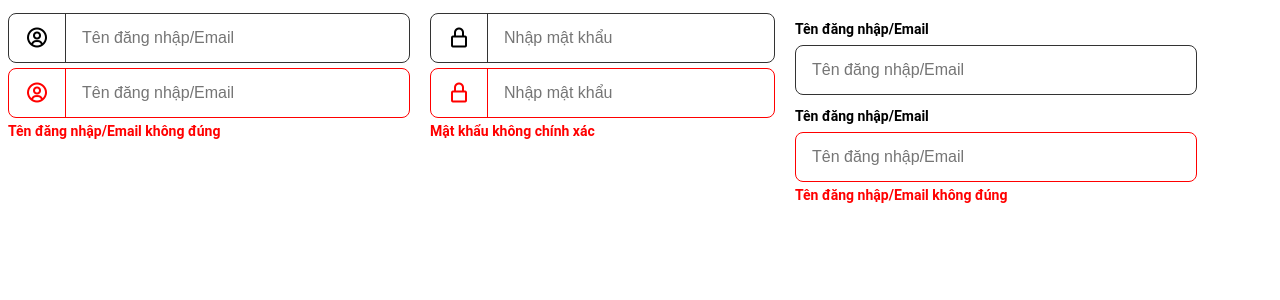
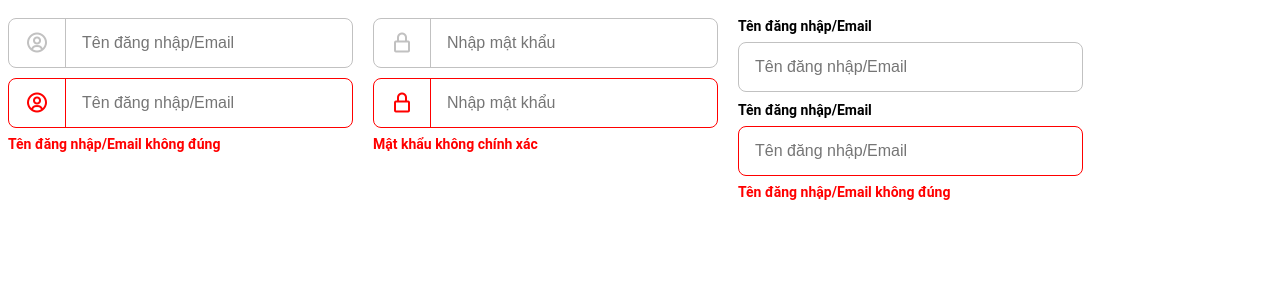
Before and after one commit to tampham512/practice, a React (Create React App) app: page /input-style-guide in a window 1280 px wide. Shown: the top 300 px of the page. Built offline with nearby package versions, Linux system fonts and the light colour scheme.

Commit message:
update component input

```diff
--- a/src/components/Button/styled.js
+++ b/src/components/Button/styled.js
@@ -9,12 +9,13 @@ export const ButtonBase = styled.button`
   ${({ size }) => {
     switch (size) {
       case "sm":
-        return `height:35px;
-                width:130px;
+        return `height:40px;
+                width:140px;
                 font-size:15px;
+                font-weight:bold;
              `;
       case "base":
-        return `height:40px;
+        return `height:44px;
                 width:200px;
                 font-weight:bold;
                 font-size:16px;
@@ -42,6 +43,7 @@ export const PrimaryButton = styled(ButtonBase)`
   }
   &:disabled {
     background-color: #999999;
+    cursor: not-allowed;
   }
 `;
 
@@ -49,18 +51,18 @@ export const SecondaryButton = styled(ButtonBase)`
   background-color: #fff;
   color: #ff0000;
   border: 1px solid #ff0000;
-  &:hover {
-    border-color: rgba(255, 0, 0, 0.7);
-  }
+  &:hover,
   &:active,
   &:focus {
-    border-color: #c20000;
-    color: #c20000;
+    border-width: 2px;
+    border-width: 2px;
   }
 
   &:disabled {
     border-color: #999999;
     color: #999999;
+    cursor: not-allowed;
+    border-width: 1px;
   }
 `;
 export const GrayButton = styled(ButtonBase)`
@@ -75,5 +77,6 @@ export const GrayButton = styled(ButtonBase)`
   }
   &:disabled {
     background-color: #999999;
+    cursor: not-allowed;
   }
 `;
--- a/src/components/Input/index.jsx
+++ b/src/components/Input/index.jsx
@@ -1,4 +1,4 @@
-import React from "react";
+import React, { useRef, useState } from "react";
 import {
   InputContainer,
   InputBoxBase,
@@ -14,12 +14,16 @@ const Input = ({
   $type = "text",
   status = "base",
   fontSize,
-  fontWeight = "bold",
-  border = "1px solid #333333",
+  fontWeight,
+  border = "1px solid #c1c1c1",
+  color = "#c1c1c1",
+  colorHover = "#333333",
+  colorFocus = "#333333",
+  fontWeightFocus = "bold",
   borderRadius = "8px",
   size = "base",
-  padding = "0 16px 0 14px",
-  margin = "5px 0",
+  margin = "10px 0",
+  gap = "8px",
   placeholder,
   width,
   height,
@@ -27,12 +31,10 @@ const Input = ({
   label,
   fontSizeLabel = "14px",
   fontWeightLabel = "700",
-  marginLabel = "8px 0",
 
   message,
   fontSizeMessage = "14px",
   fontWeightMessage = "700",
-  marginMessage = "5px 0",
 
   prefix,
   typePrefix,
@@ -41,15 +43,22 @@ const Input = ({
 
   ...props
 }) => {
+  const inputRef = useRef(null);
+  const [value, setValue] = useState("");
+
+  const handleClickLabel = () => {
+    inputRef.current.focus();
+  };
+
   switch (status) {
     case "base":
       return (
-        <InputContainer margin={margin}>
+        <InputContainer gap={gap} margin={margin} $value={value}>
           {label && (
             <LabelInput
               fontSizeLabel={fontSizeLabel}
               fontWeightLabel={fontWeightLabel}
-              marginLabel={marginLabel}
+              onClick={handleClickLabel}
             >
               {label}
             </LabelInput>
@@ -58,9 +67,12 @@ const Input = ({
             borderRadius={borderRadius}
             border={border}
             size={size}
-            padding={padding}
             width={width}
             height={height}
+            color={color}
+            colorHover={colorHover}
+            colorFocus={colorFocus}
+            $value={value}
           >
             {prefix && (
               <InputPrefix
@@ -68,6 +80,9 @@ const Input = ({
                 border={border}
                 className={prefix}
                 sizePrefix={sizePrefix}
+                colorHover={colorHover}
+                colorFocus={colorFocus}
+                $value={value}
               ></InputPrefix>
             )}
             <InputBase
@@ -77,6 +92,15 @@ const Input = ({
               fontSize={fontSize}
               fontWeight={fontWeight}
               size={size}
+              ref={inputRef}
+              colorHover={colorHover}
+              fontWeightFocus={fontWeightFocus}
+              colorFocus={colorFocus}
+              color={color}
+              onBlur={(e) => {
+                setValue(e.target.value);
+              }}
+              $value={value}
               {...props}
             ></InputBase>
           </InputBoxBase>
@@ -85,23 +109,24 @@ const Input = ({
 
     case "error":
       return (
-        <InputContainer margin={margin}>
+        <InputContainer gap={gap} margin={margin}>
           {label && (
             <LabelInput
               fontSizeLabel={fontSizeLabel}
               fontWeightLabel={fontWeightLabel}
-              marginLabel={marginLabel}
+              onClick={handleClickLabel}
             >
               {label}
             </LabelInput>
           )}
           <ErrorInputBox
+            $value={value}
             borderRadius={borderRadius}
             border={border}
             size={size}
-            padding={padding}
             width={width}
             height={height}
+            fontWeightFocus={fontWeightFocus}
           >
             {prefix && (
               <ErrorInputPrefix
@@ -109,6 +134,7 @@ const Input = ({
                 border={border}
                 className={prefix}
                 sizePrefix={sizePrefix}
+                $value={value}
               ></ErrorInputPrefix>
             )}
             <InputBase
@@ -118,6 +144,11 @@ const Input = ({
               fontSize={fontSize}
               fontWeight={fontWeight}
               size={size}
+              ref={inputRef}
+              colorHover={colorHover}
+              fontWeightFocus={fontWeightFocus}
+              colorFocus={colorFocus}
+              color={color}
               {...props}
             ></InputBase>
           </ErrorInputBox>
@@ -125,7 +156,6 @@ const Input = ({
             <MessageInput
               fontSizeMessage={fontSizeMessage}
               fontWeightMessage={fontWeightMessage}
-              marginMessage={marginMessage}
             >
               {message}
             </MessageInput>
--- a/src/components/Input/styled.js
+++ b/src/components/Input/styled.js
@@ -1,16 +1,29 @@
 import styled from "styled-components";
 
 export const InputContainer = styled.div`
+  gap: ${({ gap }) => gap};
   margin: ${({ margin }) => margin};
-  padding: ${({ padding }) => padding};
+  display: flex;
+  flex-direction: column;
 `;
 export const InputBoxBase = styled.div`
   display: flex;
   align-items: center;
+
   border-radius: ${({ borderRadius }) => borderRadius};
   border: ${({ border }) => border};
   color: ${({ color }) => color};
   cursor: ${({ cursor }) => cursor};
+
+  &:hover {
+    border-color: ${({ colorHover }) => colorHover};
+    color: ${({ colorHover }) => colorHover};
+  }
+  &:focus-within {
+    border-color: ${({ colorFocus }) => colorFocus};
+    color: ${({ colorFocus }) => colorFocus};
+  }
+
   ${({ size }) => {
     switch (size) {
       case "sm":
@@ -30,21 +43,21 @@ export const InputBoxBase = styled.div`
                `;
     }
   }}
-  width: ${({ width }) => width};
+
   height: ${({ height }) => height};
+  border-color: ${({ colorFocus, $value }) =>
+    $value.length > 0 ? colorFocus : ""};
 `;
 export const ErrorInputBox = styled(InputBoxBase)`
   border-color: red;
 `;
 
-export const InputBase = styled.input.attrs(({ $type }) => ({
-  type: $type,
-}))`
+export const InputBase = styled.input.attrs(({ $type }) => ({}))`
   border: none;
   outline: none;
   border-radius: ${({ borderRadius }) => borderRadius};
   padding: 0 16px;
-
+  color: ${({ color }) => color};
   flex: 1;
   &::placeholder {
     font-weight: 400;
@@ -67,6 +80,20 @@ export const InputBase = styled.input.attrs(({ $type }) => ({
   }}
   font-size: ${({ fontSize }) => fontSize};
   font-weight: ${({ fontWeight }) => fontWeight};
+  &:focus {
+    font-weight: ${({ fontWeightFocus }) => fontWeightFocus};
+    color: ${({ colorFocus }) => colorFocus};
+  }
+
+  ${InputBoxBase}:hover & {
+    &::placeholder {
+      color: ${({ colorHover }) => colorHover};
+    }
+  }
+  &:valid {
+    color: ${({ colorFocus }) => colorFocus};
+    font-weight: ${({ fontWeightFocus }) => fontWeightFocus};
+  }
 `;
 export const InputPrefix = styled.i`
   margin: ${({ marginPrefix }) => marginPrefix};
@@ -80,24 +107,39 @@ export const InputPrefix = styled.i`
   &:before {
     font-size: ${({ sizePrefix }) => sizePrefix} !important;
   }
+  ${InputBoxBase}:hover & {
+    border-color: ${({ colorFocus }) => colorFocus};
+  }
+
+  ${InputBoxBase}:focus-within & {
+    border-color: ${({ colorFocus }) => colorFocus};
+  }
+  border-color: ${({ colorFocus, $value }) =>
+    $value.length > 0 ? colorFocus : ""};
+  color: ${({ colorFocus, $value }) => ($value.length > 0 ? colorFocus : "")};
 `;
 export const ErrorInputPrefix = styled(InputPrefix)`
   color: red;
   border-color: red;
+  ${InputBoxBase}:hover & {
+    border-color: red;
+    color: red;
+  }
+  ${InputBoxBase}:focus-within & {
+    color: red;
+    border-color: red;
+  }
 `;
 
 export const LabelInput = styled.label`
   display: inline-block;
   font-size: ${({ fontSizeLabel }) => fontSizeLabel};
   font-weight: ${({ fontWeightLabel }) => fontWeightLabel};
-
-  margin: ${({ marginLabel }) => marginLabel};
 `;
 
 export const MessageInput = styled.label`
   display: inline-block;
   font-size: ${({ fontSizeMessage }) => fontSizeMessage};
   font-weight: ${({ fontWeightMessage }) => fontWeightMessage};
-  margin: ${({ marginMessage }) => marginMessage};
   color: red;
 `;
--- a/src/index.js
+++ b/src/index.js
@@ -10,7 +10,7 @@ import InputGuide from "./pages/InputGuide";
 const GlobalStyle = createGlobalStyle`
 
   body {
-    @import url('https://fonts.googleapis.com/css2?family=Roboto:wght@400;700900&display=swap');
+    @import url('https://fonts.googleapis.com/css2?family=Roboto:wght@400;700;900&display=swap');
     font-family: 'Roboto', sans-serif;
   }
 `;
--- a/src/pages/StyleGuide/index.jsx
+++ b/src/pages/StyleGuide/index.jsx
@@ -13,8 +13,8 @@ const StyleGuide = () => {
         Secondary sm
       </Button>
       <Button $type="secondary">Secondary base</Button>
-      <Button $type="secondary" $size="lg" $fontSize="22px">
-        Secondary lg size 22px
+      <Button $type="secondary" $size="lg" disabled>
+        Secondary lg
       </Button>
       <br></br>
       <Button $type="gray" $size="sm">
```
